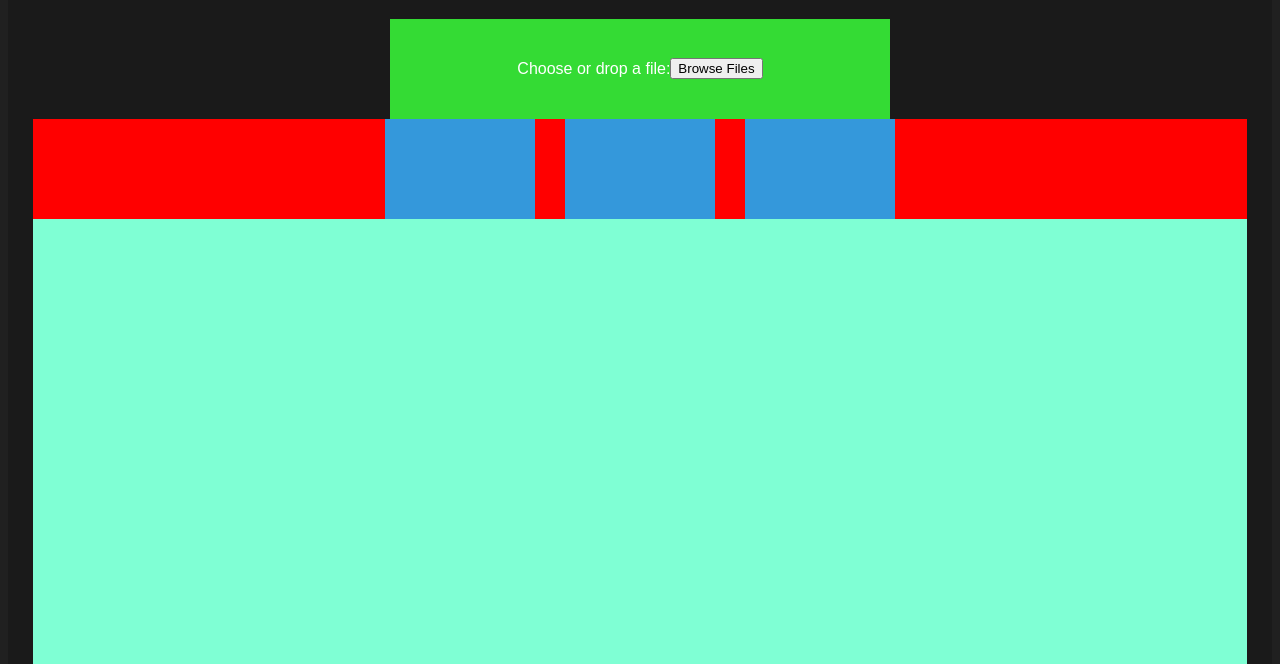
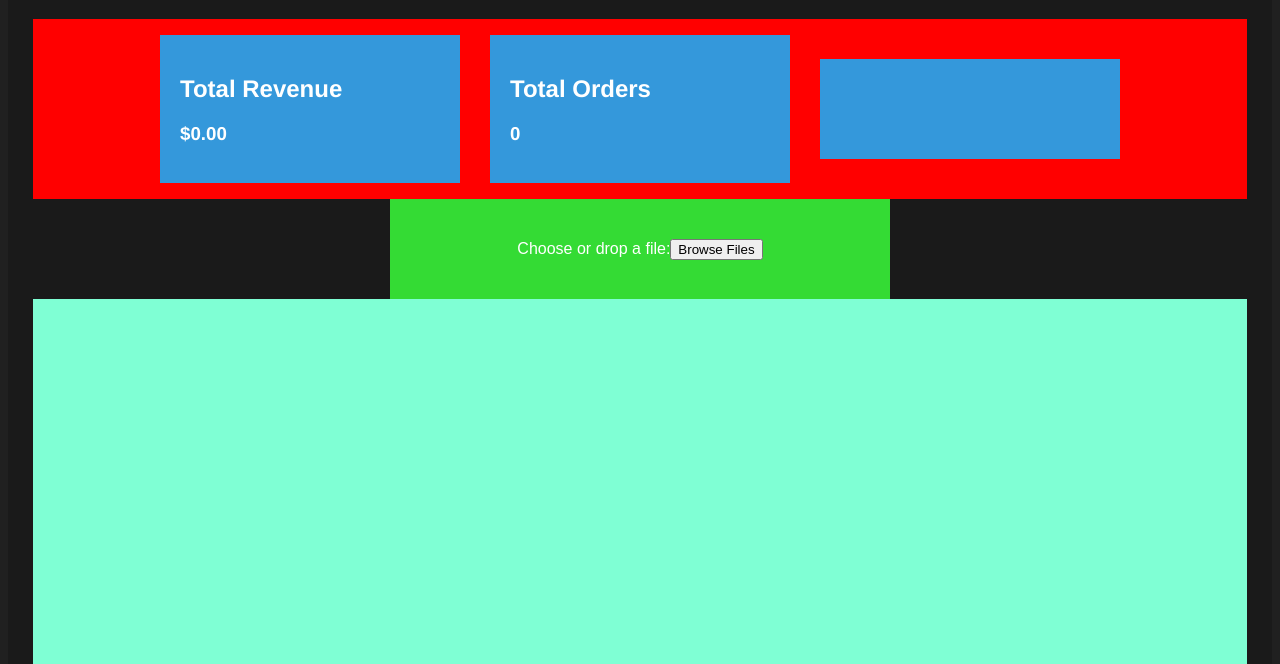
Before and after one commit to CMS2814/Web-Dashboard, a website built with Vite: page index.html in a window 1280 px wide. Shown: the part 136-800 px from the top of the page. Built offline with nearby package versions, Linux system fonts and the light colour scheme.

Commit message:
added some tiny changes xdx

```diff
--- a/index.html
+++ b/index.html
@@ -8,6 +8,19 @@
   <body>
     <div id="app">
       <h1>Shop Name</h1>
+      <!-- Order details -->
+      <div class="rectangle-container">
+        <div class="rectangle">
+          <h2><strong>Total Revenue</strong></h2>
+          <h3>$0.00</h3>
+        </div>
+        <div class="rectangle">
+          <h2>Total Orders</h2>
+          <h3>0</h3>
+        </div>
+        <div class="rectangle"></div>
+      </div>
+      <!-- Orders JSON/CSV file input -->
       <div id="dropzone">
         <label for="fileinput">Choose or drop a file:</label>
 
@@ -19,11 +32,8 @@
           style="display: none"
         />
       </div>
-      <div class="rectangle-container">
-        <div class="rectangle"></div>
-        <div class="rectangle"></div>
-        <div class="rectangle"></div>
-      </div>
+
+      <!-- Orders UI display area  -->
       <div id="order-list"></div>
     </div>
 
--- a/package.json
+++ b/package.json
@@ -21,6 +21,7 @@
     "esbuild@0.28.1": true
   },
   "dependencies": {
+    "chart.js": "^4.5.1",
     "papaparse": "^5.5.4"
   }
 }
--- a/src/main.ts
+++ b/src/main.ts
@@ -6,7 +6,7 @@ import "./styles/style.css";
 import { readJsonFile, readCsvFile } from "./parser";
 import * as Types from "./types";
 
-import { makeOrder } from "./ui";
+import { makeOrder, renderOrderChart } from "./ui";
 
 import * as Storage from "./storage";
 
@@ -96,4 +96,6 @@ fileInput?.addEventListener("change", async () => {
 loadOrders();
 //Storage.clearOrders();
 
+//renderOrderChart();
+
 console.log("App initialized!");
--- a/src/public/MockData.csv
+++ b/src/public/MockData.csv
@@ -1,6 +1,8 @@
 id,customer,item,category,amount,status
 ORD-101,Alice Smith,Wireless Mechanical Keyboard,Electronics,89.99,completed
-ORD-102,Bob Johnson,Ergonomic Desk Chair,Furniture,249.50,completed
 ORD-103,Charlie Davis,Braided USB-C Cable,Electronics,14.99,pending
 ORD-104,Diana Prince,Microfiber Desk Mat,Accessories,25.00,refunded
-ORD-105,Evan Wright,Ultra-Wide Monitor,Electronics,420.00,completed
+ORD-106,Fiona Gallagher,Noise-Canceling Headphones,Electronics,199.99,completed
+ORD-107,George Clark,Standing Desk Converter,Furniture,175.00,completed
+ORD-108,Hannah Abbott,RGB Gaming Mouse,Electronics,49.99,pending
+ORD-109,Ian Malcolm,Adjustable Monitor Arm,Accessories,65.00,completed
--- a/src/styles/style.css
+++ b/src/styles/style.css
@@ -1,3 +1,9 @@
+*,
+*::before,
+*::after {
+  box-sizing: border-box;
+}
+
 body {
   margin-top: 50px;
   background-color: #202020;
@@ -49,17 +55,26 @@ body {
   background-color: #db34bf;
 }
 
+/* 2. Container Adjustments */
 .rectangle-container {
-  display: flex; /* Aligns children horizontally */
-  flex-direction: row; /* Explicitly sets horizontal alignment (default) */
-  gap: 30px; /* Adds space between each shape */
-  align-items: center; /* Centers shapes vertically if heights differ */
-  justify-content: center; /* Optional: Centers the whole group on the screen */
+  display: flex;
+  flex-flow: row wrap; /* CRITICAL: Allows rectangles to drop to the next line on mobile */
+  gap: 1.875rem; /* Converted 30px to rem for better scaling */
+  align-items: center;
+  justify-content: center;
   background-color: red;
+  padding: 1rem; /* Prevents rectangles from touching screen edges on mobile */
+  width: 100%;
 }
 
+/* 3. Rectangle Adjustments */
 .rectangle {
-  width: 150px;
-  height: 100px;
+  flex: 1 1 300px; /* Replaces width/max-width: grows, shrinks, and sets a 300px ideal basis */
+  max-width: 300px; /* Keeps the upper limit cap you wanted */
+  min-height: 100px; /* CRITICAL: Changed from height to min-height so it expands if text wraps */
+
+  padding: 1.25rem; /* Converted 20px to rem */
   background-color: #3498db;
+  font-family: "Franklin Gothic Medium", "Arial Narrow", Arial, sans-serif;
+  text-align: left;
 }
--- a/src/ui.ts
+++ b/src/ui.ts
@@ -1,13 +1,37 @@
 import * as Types from "./types";
+import Chart from "chart.js/auto";
 
 const ordersListContainer = document.getElementById(
   "order-list",
 ) as HTMLDivElement | null;
 
+let orderChart: Chart | null = null;
+
+export function renderOrderChart() {
+  const orderChartContainer = document.getElementById(
+    "order-chart",
+  ) as HTMLCanvasElement;
+  if (!orderChartContainer) return;
+
+  if (orderChart) {
+    console.log("There's an existing chart");
+  }
+
+  new Chart(orderChartContainer, {
+    type: "doughnut",
+    data: {
+      labels: ["red", "yellow", "blue"],
+      datasets: [{ data: [10, 20, 30] }],
+    },
+    options: {},
+  });
+}
+
 export function makeOrder(order: Types.Order) {
   if (!ordersListContainer) return;
 
   console.log("Rendering orders...");
+
   const orderInfo = document.createElement("div");
   orderInfo.className = "order";
 
```
Also changed, not shown: src/public/Screenshot 2026-08-03 105142.png (added), 1 other file.
